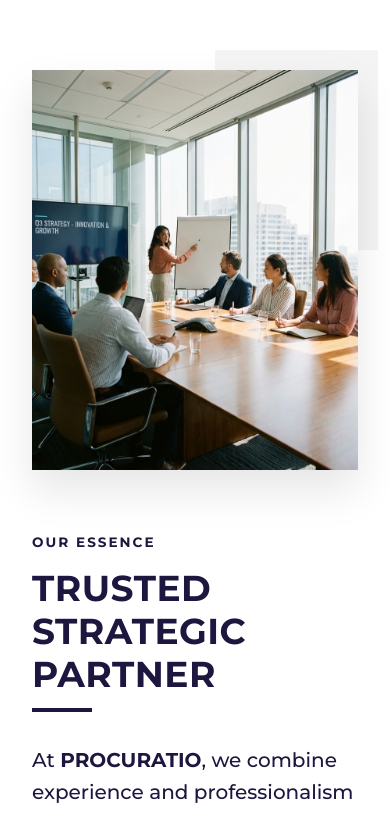
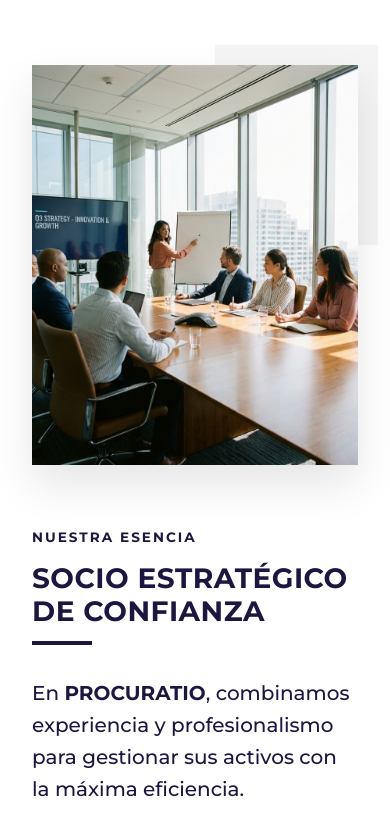
Before and after one commit to primatetv/procuratio, a React (Vite) app: page / in a window 390 px wide. Shown: the part 1156-1969 px from the top of the page. Built offline with nearby package versions, Linux system fonts and the light colour scheme.

Commit message:
Style: Reduce section title size on mobile devices

```diff
--- a/src/i18n.js
+++ b/src/i18n.js
@@ -16,6 +16,12 @@ i18n
     .init({
         debug: true,
         fallbackLng: 'es',
+        // default to 'es' if no language is detected or stored
+        // order: ['localStorage', 'cookie'] ensures we check storage first, but skip 'navigator' to avoid browser language
+        detection: {
+            order: ['localStorage', 'cookie'],
+            caches: ['localStorage', 'cookie'],
+        },
         interpolation: {
             escapeValue: false, // not needed for react as it escapes by default
         },
--- a/src/index.css
+++ b/src/index.css
@@ -105,6 +105,12 @@ h6 {
   background-color: var(--color-primary);
 }
 
+@media (max-width: 768px) {
+  .section-title {
+    font-size: 1.75rem;
+  }
+}
+
 .btn {
   display: inline-block;
   padding: 1rem 2rem;
```
